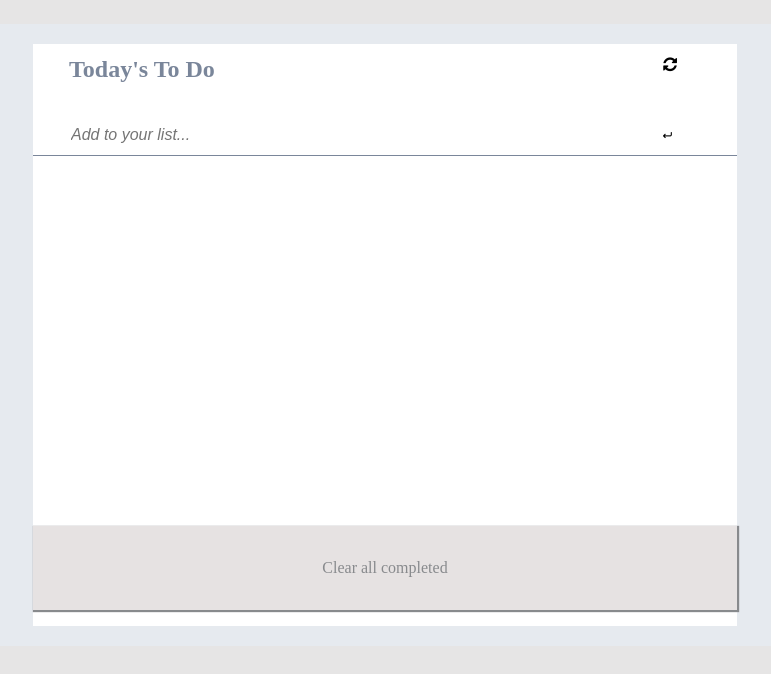
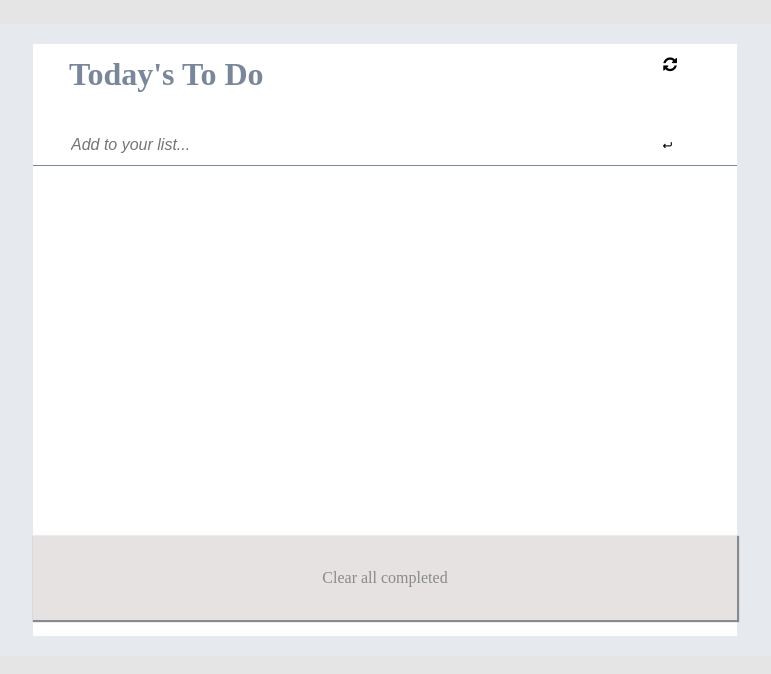
Before and after one commit to albertkantwi/ToDo_list, a website built with webpack: page src/index.html in a window 1280 px wide. Shown: the whole page, without its empty margins (255-1026 px from the left). Built offline with nearby package versions, Linux system fonts and the light colour scheme.

Commit message:
Change h2 tag to h1 tag

```diff
--- a/src/index.html
+++ b/src/index.html
@@ -19,7 +19,7 @@
       <div class="container">
         <header>
           <div class="header">
-            <h2>Today's To Do</h2>
+            <h1>Today's To Do</h1>
             <i id="refresh" class="fa fa-refresh"></i>
           </div>
         </header>
--- a/src/style.css
+++ b/src/style.css
@@ -29,7 +29,7 @@ body {
   margin-right: 1.8rem;
 }
 
-h2 {
+h1 {
   width: 100%;
   padding-bottom: 20px;
   padding-left: 16px;
```
